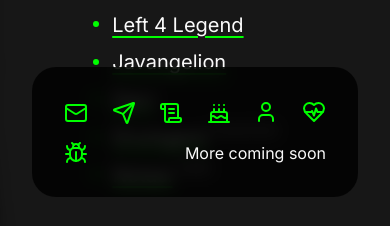
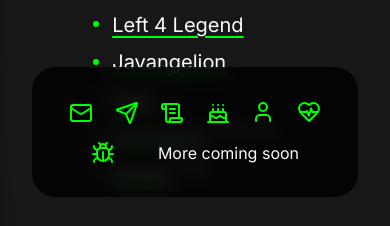
Before and after one commit to SergFediaev/sefo.su, a Next.js app: page / in a window 390 px wide. Both pictures are taken after a click on the button 195 px from the left and 406 px from the top of the page. Shown: the part 615-841 px from the top of the page. Built offline with nearby package versions, Linux system fonts and the light colour scheme; no server answers.

Commit message:
fix: mobile menu items alignment

```diff
--- a/src/components/content.tsx
+++ b/src/components/content.tsx
@@ -156,7 +156,7 @@
 			<ul
 				ref={menu}
 				className={combine(
-					'fixed right-8 bottom-8 left-8 mx-auto flex max-w-lg flex-wrap items-center justify-between gap-4 rounded-3xl bg-black bg-opacity-80 p-8 backdrop-blur duration-500 sm:justify-evenly sm:gap-8',
+					'fixed right-8 bottom-8 left-8 mx-auto flex max-w-lg flex-wrap items-center justify-evenly gap-4 rounded-3xl bg-black bg-opacity-80 p-8 backdrop-blur duration-500 sm:gap-8',
 					isMenuNotShown && 'pointer-events-none opacity-0',
 				)}
 			>
```
